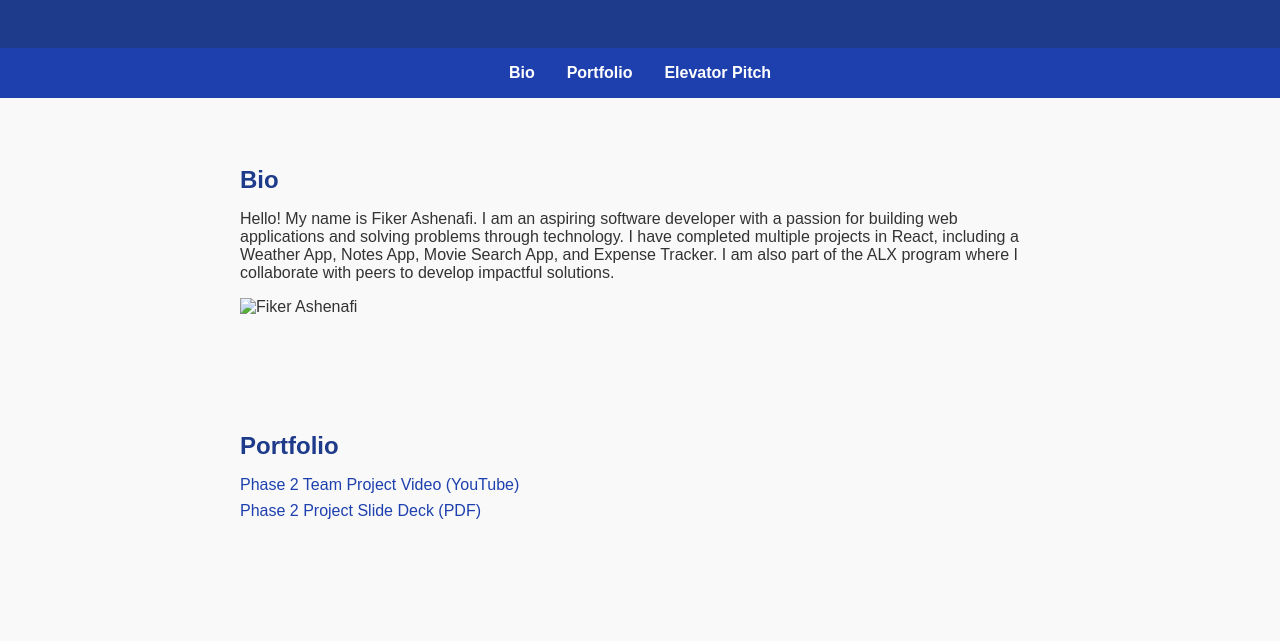
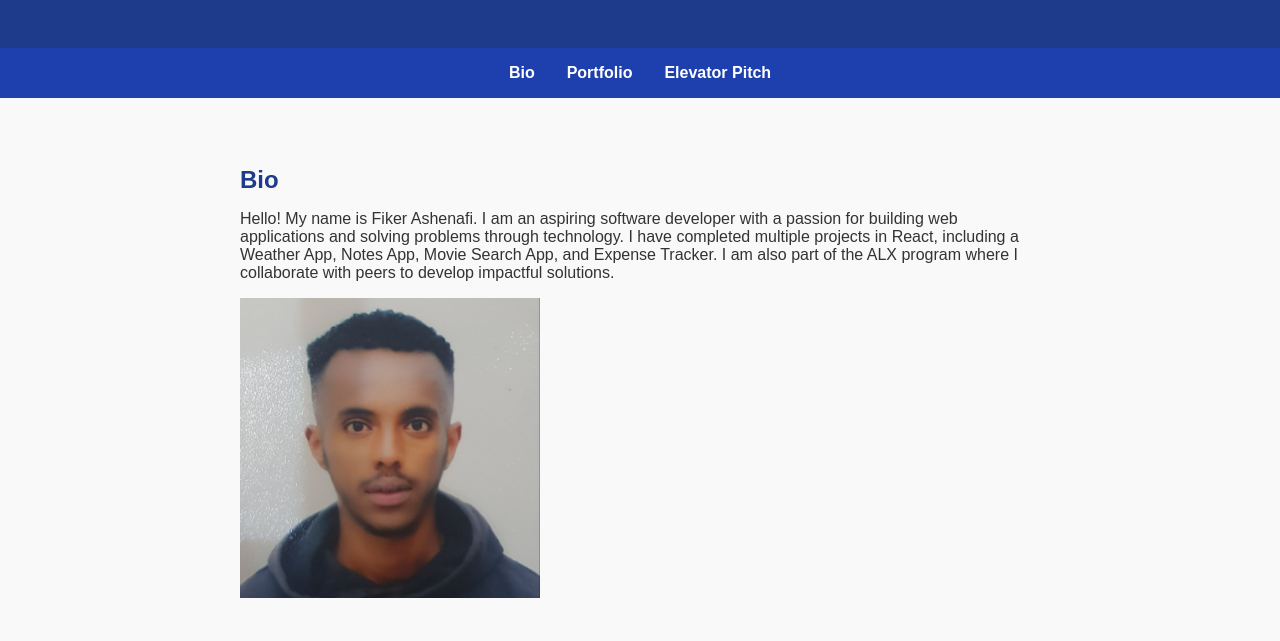
Before and after one commit to fa10hk10/Week-14-portfolio-website, a plain HTML site: page index.html in a window 1280 px wide. Shown: the part 110-751 px from the top of the page. Drawn offline with Linux system fonts and the light colour scheme.

Commit message:
Update index.html

```diff
--- a/index.html
+++ b/index.html
@@ -85,7 +85,7 @@
     <h2>Bio</h2>
     <p>Hello! My name is Fiker Ashenafi. I am an aspiring software developer with a passion for building web applications and solving problems through technology. I have completed multiple projects in React, including a Weather App, Notes App, Movie Search App, and Expense Tracker. I am also part of the ALX program where I collaborate with peers to develop impactful solutions.</p>
   <img src="Week-14-portfolio-website
-/Fiker profile.png" alt="Fiker Ashenafi" width="300" >
+/Fiker.png" alt="Fiker Ashenafi" width="300" >
   </section>
 
   <section id="portfolio">
```
